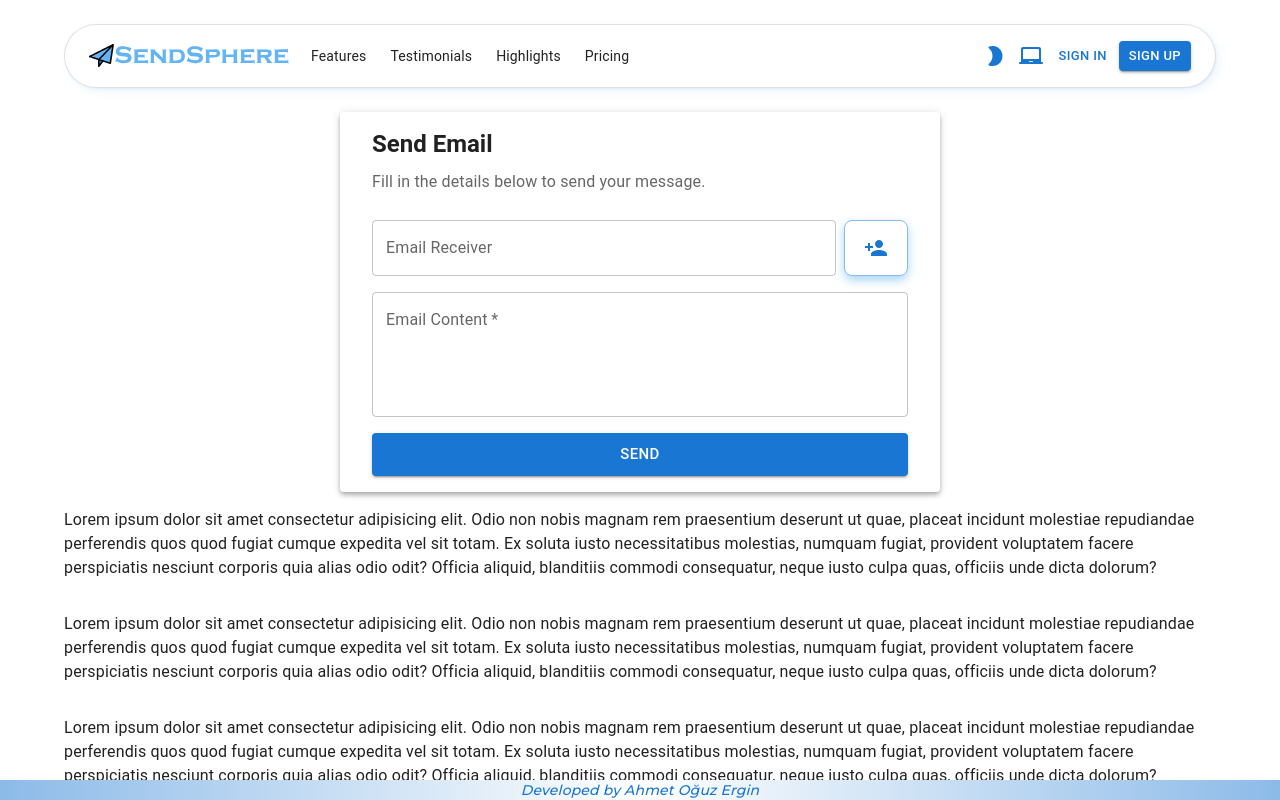
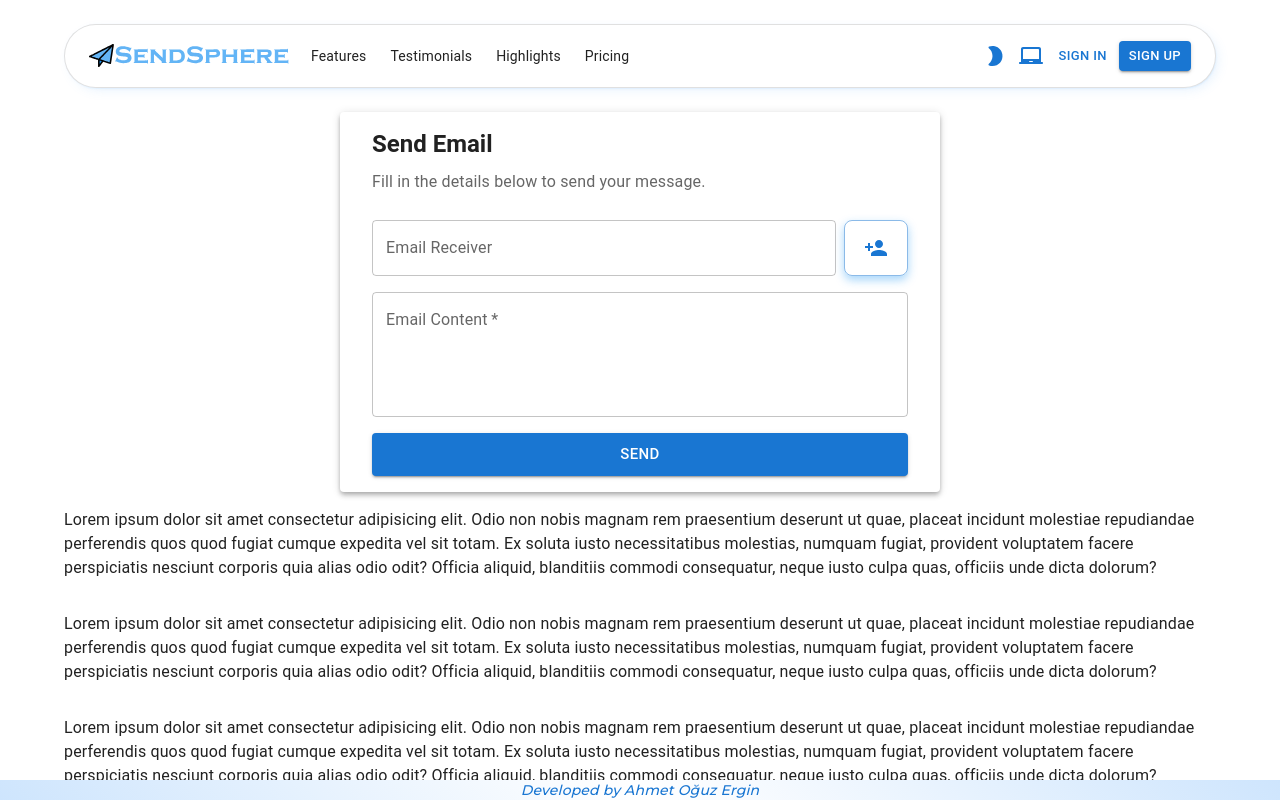
Before and after one commit to ahmettoguz/Micro-Frontend, a React (Vite) app: page / in a window 1280 px wide. Shown: the top 800 px of the page. Built offline with nearby package versions, Linux system fonts and the light colour scheme.

Commit message:
footer color is revised

```diff
--- a/src/components/sections/XFooter.tsx
+++ b/src/components/sections/XFooter.tsx
@@ -21,8 +21,8 @@ const XFooter = memo(() => {
           fontStyle: "italic",
           background:
             theme.palette.mode === ThemeModeEnum.Dark
-              ? `linear-gradient(90deg, ${theme.palette.primary.main} -150%, black 50%, ${theme.palette.primary.main} 250%)`
-              : `linear-gradient(90deg, ${theme.palette.primary.main} -50%, white 50%, ${theme.palette.primary.main} 150%)`,
+              ? `linear-gradient(45deg, #02294F, #090E10 50%, #02294F)`
+              : `linear-gradient(45deg, #CEE5FD, white 50%, #CEE5FD)`,
           color:
             theme.palette.mode === "dark" ? "primary.main" : "primary.dark",
         }}
```
